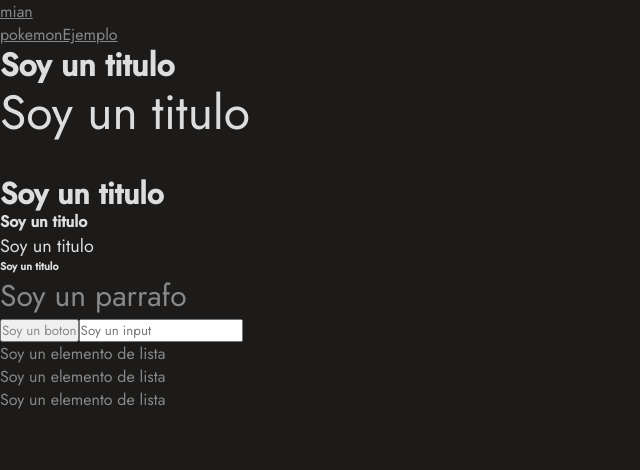
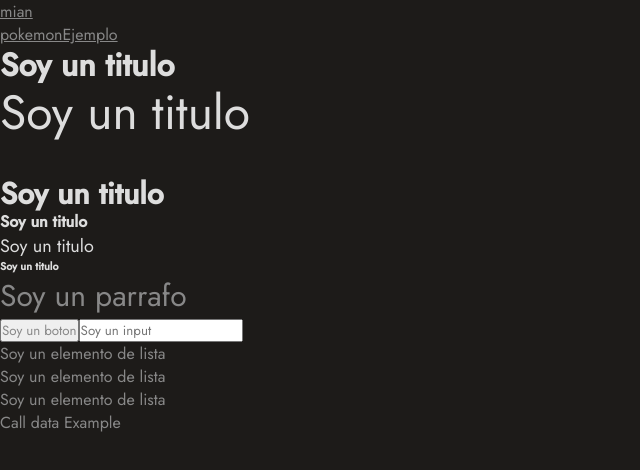
Before and after one commit to facu1995/PokeDev, a React (Create React App) app: page / in a window 1280 px wide. Shown: the top 470 px of the page, without its empty margins (0-640 px from the left). Built offline with nearby package versions, Linux system fonts and the light colour scheme.

Commit message:
Call Data Example creado

```diff
--- /dev/null
+++ b/src/components/presentational/CallDataExample.jsx
@@ -0,0 +1,9 @@
+import React from 'react'
+
+export const CallDataExample = () => {
+    return (
+        <div>
+            Call data Example
+        </div>
+    )
+}
--- a/src/components/screens/MainScreen.jsx
+++ b/src/components/screens/MainScreen.jsx
@@ -1,10 +1,12 @@
 import React from 'react'
+import { CallDataExample } from '../presentational/CallDataExample'
 import { ClasesExample } from '../presentational/ClasesExample'
 
 export const MainScreen = () => {
     return (
         <div>
             <ClasesExample />
+            <CallDataExample />
         </div>
     )
 }
```
